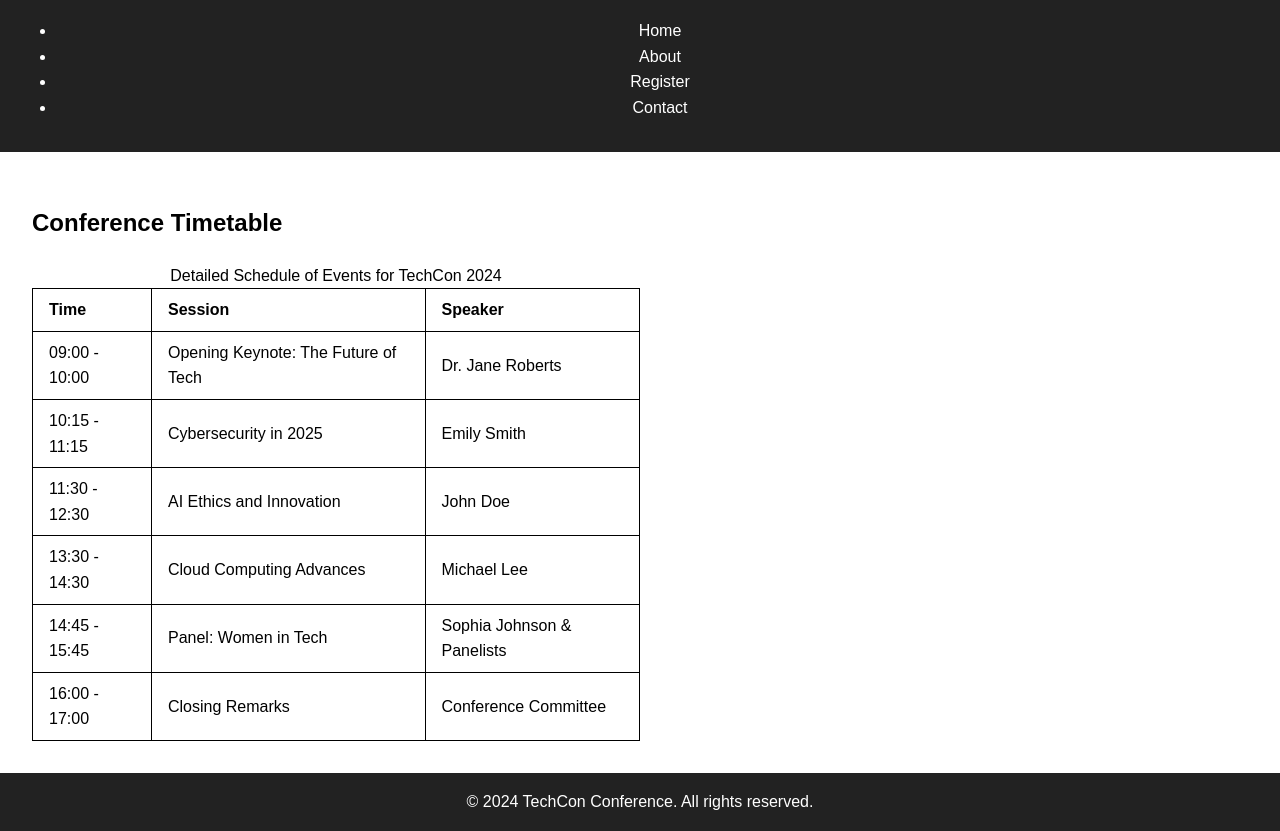
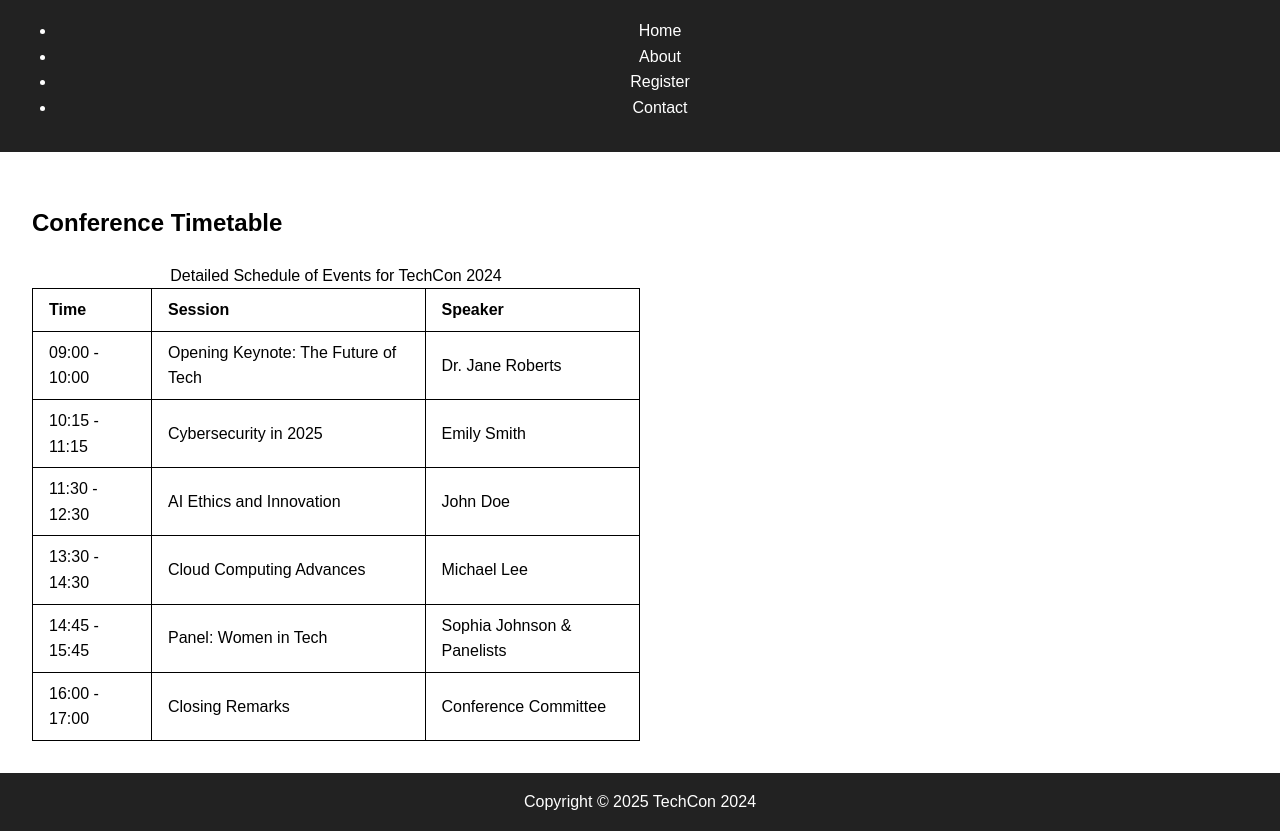
Before and after one commit to Markhams-369/TechCon_HTML, a plain HTML site: page techcon_website/schedule.html in a window 1280 px wide. Shown: the part 92-923 px from the top of the page. Drawn offline with Linux system fonts and the light colour scheme.

Commit message:
footnote update

```diff
--- a/techcon_website/schedule.html
+++ b/techcon_website/schedule.html
@@ -141,7 +141,8 @@
 
   <!-- FOOTER -->
   <footer>
-    <p>&copy; 2024 TechCon Conference. All rights reserved.</p>
+        <p>Copyright © 2025 TechCon 2024</p>
+
   </footer>
 </body>
 </html>
```
